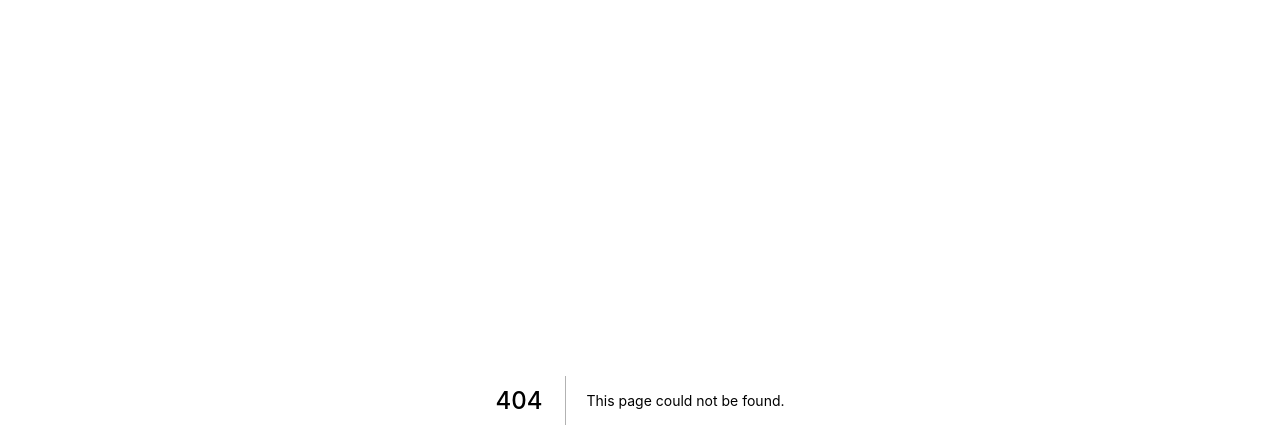
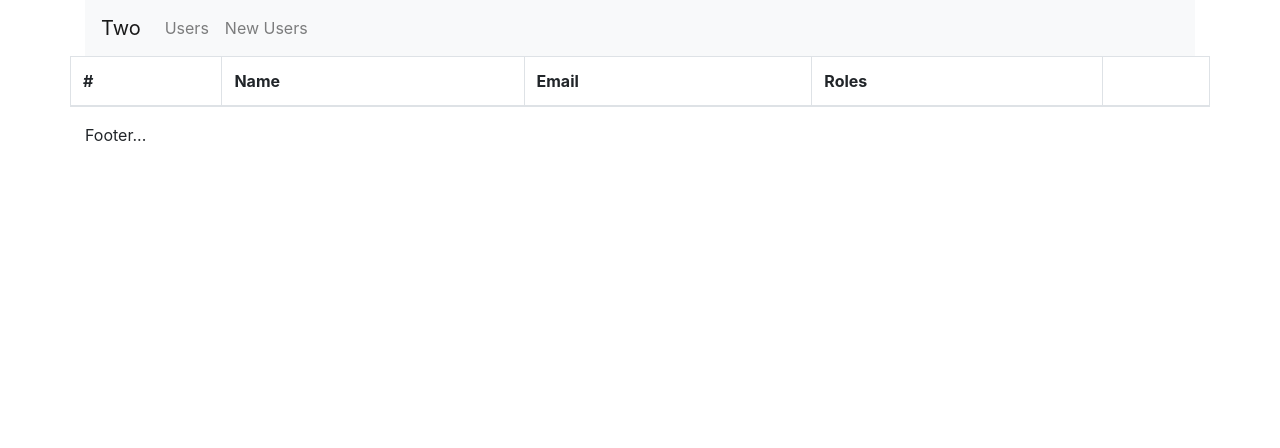
Before and after one commit to pankajpj07/TWO, a Next.js app: page /users in a window 1280 px wide. Before the commit this address had no page. Shown: the top 448 px of the page. Built offline with nearby package versions, Linux system fonts and the light colour scheme.

Commit message:
Add /users page
To list users

```diff
--- /dev/null
+++ b/pages/users.jsx
@@ -0,0 +1,24 @@
+import { WithLayout } from "../component/layout";
+import { Table } from "react-bootstrap";
+
+
+
+const UsersPage = () =>
+    <>
+        <Table striped bordered hover>
+        <thead>
+            <tr>
+                <th>#</th>
+                <th>Name</th>
+                <th>Email</th>
+                <th>Roles</th>
+                <th></th>
+            </tr>
+        </thead>
+        <tbody>
+        </tbody>
+        </Table>
+    </>
+    ;
+
+export default WithLayout( UsersPage );
```
